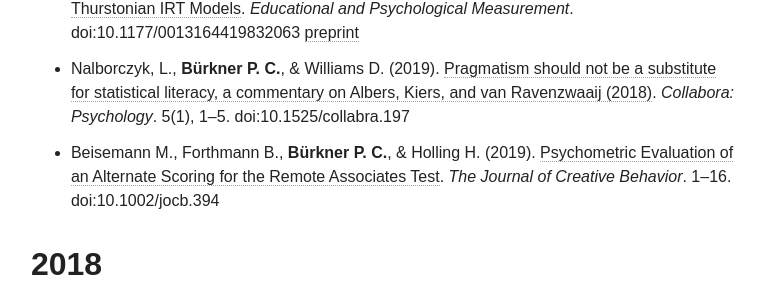
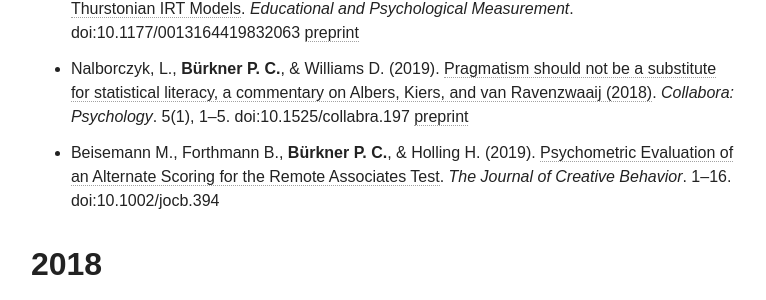
Before and after one commit to paul-buerkner/paul-buerkner.github.io, a Jekyll site: the page built from publications/index.md, in a window 1280 px wide and 900 px high, scrolled down 1642 px. Shown: the part 152-452 px from the top of the window, without its empty margins (255-1021 px from the left). Built offline with Jekyll 4.4.1, drawn with Linux system fonts in a browser that asks for light colours; nearby versions of some CDN libraries.

Commit message:
update link

```diff
--- a/publications/index.md
+++ b/publications/index.md
@@ -24,7 +24,7 @@
 
 * **Bürkner P. C.** & Vuorre, M. (2019). [Ordinal Regression Models in Psychology: A Tutorial](https://journals.sagepub.com/doi/10.1177/2515245918823199). *Advances in Methods and Practices in Psychological Science*. doi:10.1177/2515245918823199 [preprint](https://psyarxiv.com/x8swp/)
 * **Bürkner P. C.**, Schulte N., & Holling H. (2019). [On the Statistical and Practical Limitations of Thurstonian IRT Models](https://journals.sagepub.com/doi/10.1177/0013164419832063). *Educational and Psychological Measurement*. doi:10.1177/0013164419832063 [preprint](https://psyarxiv.com/dbwn8/)
-* Nalborczyk, L., **Bürkner P. C.**, & Williams D. (2019). [Pragmatism should not be a substitute for statistical literacy, a commentary on Albers, Kiers, and van Ravenzwaaij (2018)](https://psyarxiv.com/fmtkj/). *Collabora: Psychology*. 5(1), 1--5. doi:10.1525/collabra.197
+* Nalborczyk, L., **Bürkner P. C.**, & Williams D. (2019). [Pragmatism should not be a substitute for statistical literacy, a commentary on Albers, Kiers, and van Ravenzwaaij (2018)](https://www.collabra.org/articles/10.1525/collabra.197/). *Collabora: Psychology*. 5(1), 1--5. doi:10.1525/collabra.197 [preprint](https://psyarxiv.com/fmtkj/)
 * Beisemann M., Forthmann B., **Bürkner P. C.**, & Holling H. (2019). [Psychometric Evaluation of an Alternate Scoring for the Remote Associates Test](https://onlinelibrary.wiley.com/doi/abs/10.1002/jocb.394). *The Journal of Creative Behavior*. 1--16. doi:10.1002/jocb.394
 
 ## 2018
```
